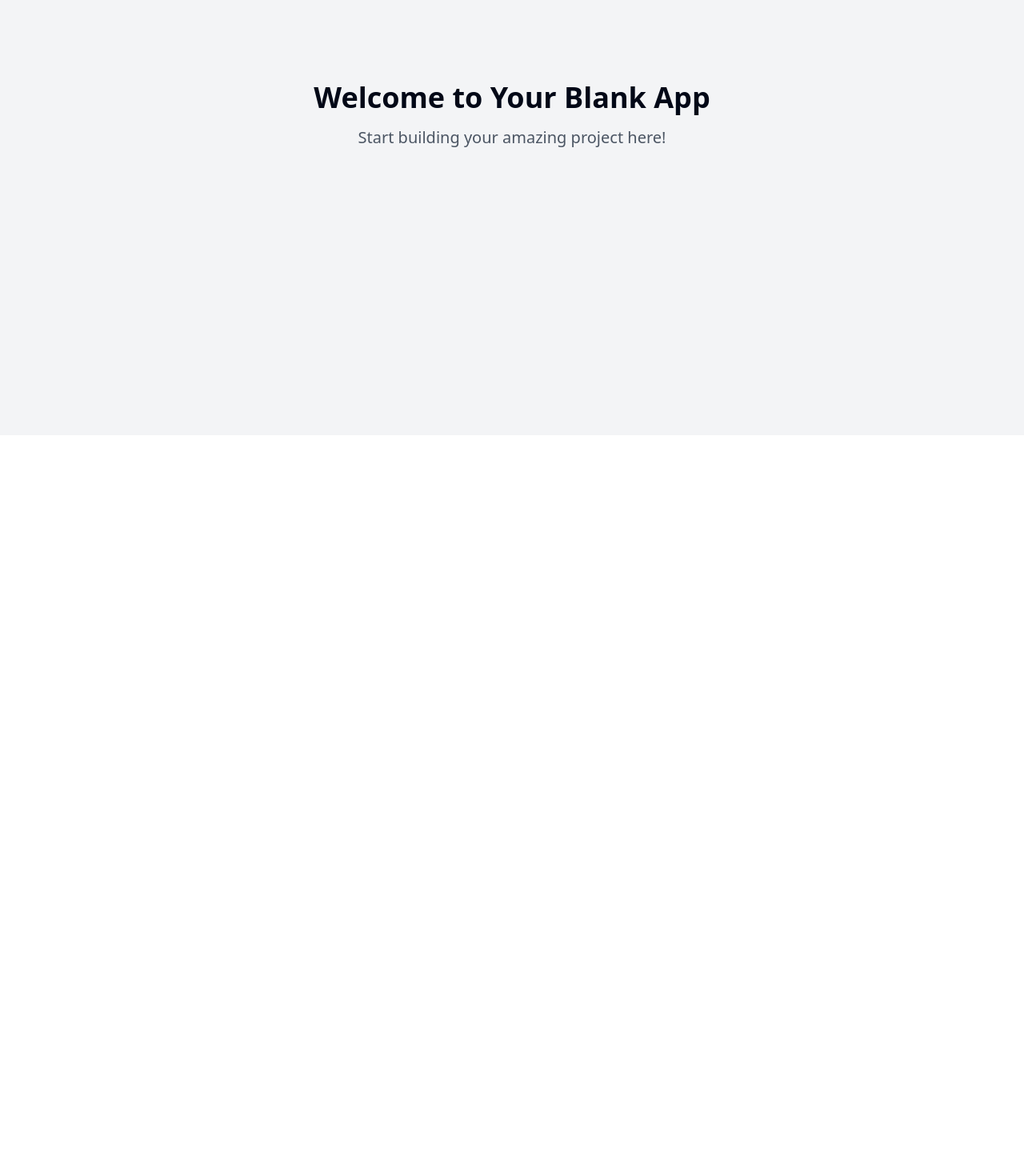
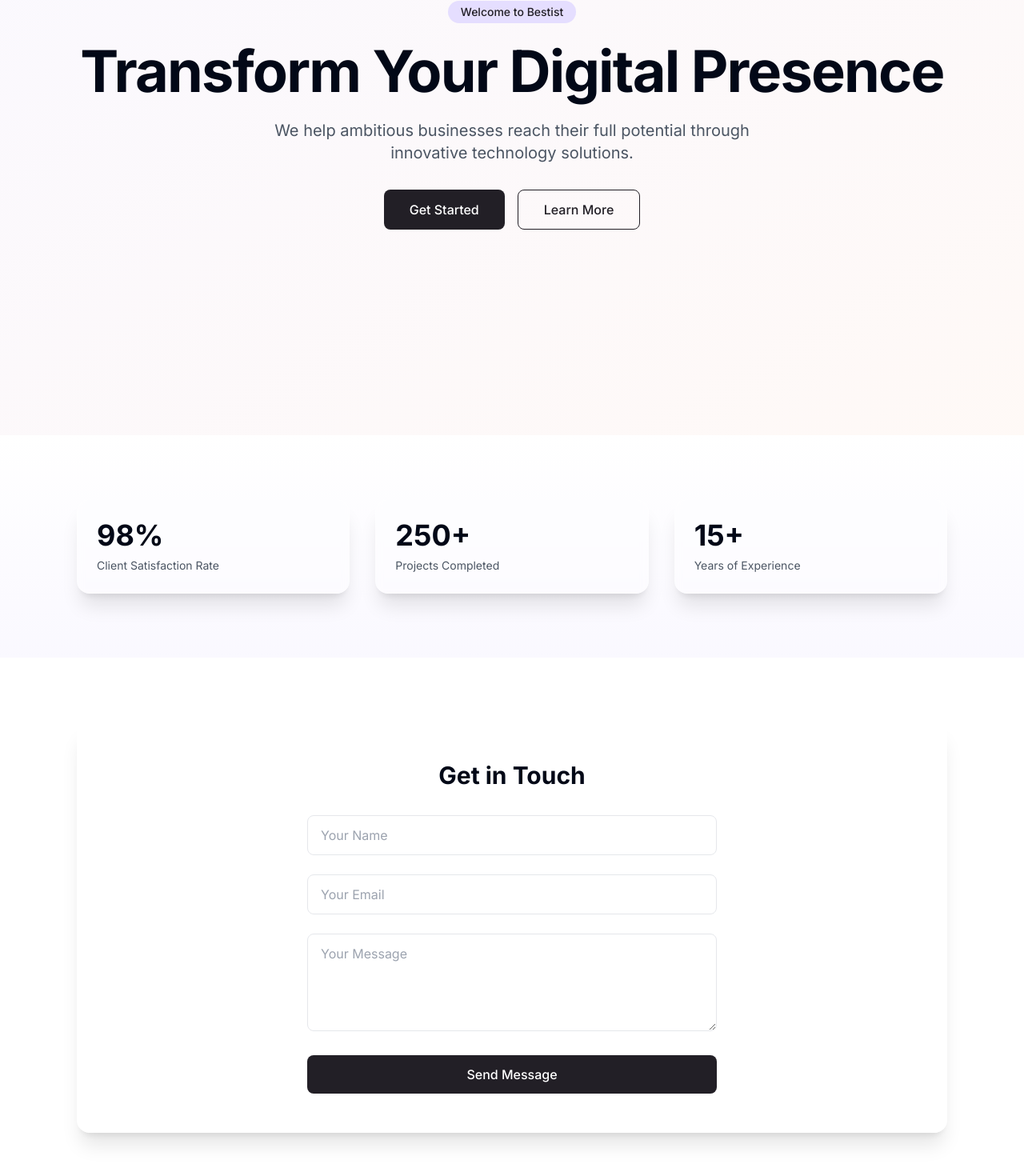
Before and after one commit to DevGruGold/bestist, a React (Vite) app: page / in a window 1280 px wide. Shown: the part 256-1726 px from the top of the page at 80% size. Before the commit the page ends 800 px from the top, so only its background shows below. Built offline with nearby package versions, Linux system fonts and the light colour scheme.

Commit message:
Implement Bestist website
This commit implements a copy of the website found at https://www.bextora.com/, but renamed to "Bestist".

```diff
--- a/package.json
+++ b/package.json
@@ -45,6 +45,7 @@
     "cmdk": "^1.0.0",
     "date-fns": "^3.6.0",
     "embla-carousel-react": "^8.3.0",
+    "framer-motion": "^12.4.3",
     "input-otp": "^1.2.4",
     "lucide-react": "^0.462.0",
     "next-themes": "^0.3.0",
--- /dev/null
+++ b/src/components/StatCard.tsx
@@ -0,0 +1,16 @@
+
+import { FC } from 'react';
+
+interface StatCardProps {
+  number: string;
+  label: string;
+}
+
+export const StatCard: FC<StatCardProps> = ({ number, label }) => {
+  return (
+    <div className="glass-card p-6 animate-hover">
+      <h3 className="text-4xl font-bold mb-2">{number}</h3>
+      <p className="text-sm text-gray-600">{label}</p>
+    </div>
+  );
+};
--- a/src/index.css
+++ b/src/index.css
@@ -1,3 +1,6 @@
+
+@import url('https://fonts.googleapis.com/css2?family=Inter:wght@300;400;500;600;700&display=swap');
+
 @tailwind base;
 @tailwind components;
 @tailwind utilities;
@@ -6,96 +9,44 @@
   :root {
     --background: 0 0% 100%;
     --foreground: 222.2 84% 4.9%;
-
     --card: 0 0% 100%;
     --card-foreground: 222.2 84% 4.9%;
-
     --popover: 0 0% 100%;
     --popover-foreground: 222.2 84% 4.9%;
-
     --primary: 222.2 47.4% 11.2%;
     --primary-foreground: 210 40% 98%;
-
     --secondary: 210 40% 96.1%;
     --secondary-foreground: 222.2 47.4% 11.2%;
-
     --muted: 210 40% 96.1%;
     --muted-foreground: 215.4 16.3% 46.9%;
-
     --accent: 210 40% 96.1%;
     --accent-foreground: 222.2 47.4% 11.2%;
-
     --destructive: 0 84.2% 60.2%;
     --destructive-foreground: 210 40% 98%;
-
     --border: 214.3 31.8% 91.4%;
     --input: 214.3 31.8% 91.4%;
     --ring: 222.2 84% 4.9%;
-
     --radius: 0.5rem;
-
-    --sidebar-background: 0 0% 98%;
-
-    --sidebar-foreground: 240 5.3% 26.1%;
-
-    --sidebar-primary: 240 5.9% 10%;
-
-    --sidebar-primary-foreground: 0 0% 98%;
-
-    --sidebar-accent: 240 4.8% 95.9%;
-
-    --sidebar-accent-foreground: 240 5.9% 10%;
-
-    --sidebar-border: 220 13% 91%;
-
-    --sidebar-ring: 217.2 91.2% 59.8%;
   }
 
-  .dark {
-    --background: 222.2 84% 4.9%;
-    --foreground: 210 40% 98%;
-
-    --card: 222.2 84% 4.9%;
-    --card-foreground: 210 40% 98%;
-
-    --popover: 222.2 84% 4.9%;
-    --popover-foreground: 210 40% 98%;
-
-    --primary: 210 40% 98%;
-    --primary-foreground: 222.2 47.4% 11.2%;
-
-    --secondary: 217.2 32.6% 17.5%;
-    --secondary-foreground: 210 40% 98%;
-
-    --muted: 217.2 32.6% 17.5%;
-    --muted-foreground: 215 20.2% 65.1%;
-
-    --accent: 217.2 32.6% 17.5%;
-    --accent-foreground: 210 40% 98%;
-
-    --destructive: 0 62.8% 30.6%;
-    --destructive-foreground: 210 40% 98%;
-
-    --border: 217.2 32.6% 17.5%;
-    --input: 217.2 32.6% 17.5%;
-    --ring: 212.7 26.8% 83.9%;
-    --sidebar-background: 240 5.9% 10%;
-    --sidebar-foreground: 240 4.8% 95.9%;
-    --sidebar-primary: 224.3 76.3% 48%;
-    --sidebar-primary-foreground: 0 0% 100%;
-    --sidebar-accent: 240 3.7% 15.9%;
-    --sidebar-accent-foreground: 240 4.8% 95.9%;
-    --sidebar-border: 240 3.7% 15.9%;
-    --sidebar-ring: 217.2 91.2% 59.8%;
-  }
-}
-
-@layer base {
   * {
     @apply border-border;
   }
 
+  html {
+    font-family: 'Inter', sans-serif;
+    scroll-behavior: smooth;
+  }
+
   body {
-    @apply bg-background text-foreground;
+    @apply bg-background text-foreground antialiased;
   }
 }
+
+.glass-card {
+  @apply backdrop-blur-sm bg-white/30 border border-white/20 rounded-2xl shadow-xl;
+}
+
+.animate-hover {
+  @apply transition-all duration-300 ease-in-out hover:translate-y-[-5px];
+}
--- a/src/pages/Index.tsx
+++ b/src/pages/Index.tsx
@@ -1,12 +1,85 @@
-// Update this page (the content is just a fallback if you fail to update the page)
+
+import { motion } from "framer-motion";
+import { StatCard } from "../components/StatCard";
 
 const Index = () => {
   return (
-    <div className="min-h-screen flex items-center justify-center bg-gray-100">
-      <div className="text-center">
-        <h1 className="text-4xl font-bold mb-4">Welcome to Your Blank App</h1>
-        <p className="text-xl text-gray-600">Start building your amazing project here!</p>
-      </div>
+    <div className="min-h-screen w-full overflow-hidden">
+      {/* Hero Section */}
+      <section className="relative h-screen flex items-center justify-center px-4">
+        <div className="absolute inset-0 bg-gradient-to-br from-secondary/20 to-accent/20 -z-10" />
+        <div className="container max-w-6xl mx-auto text-center">
+          <motion.div
+            initial={{ opacity: 0, y: 20 }}
+            animate={{ opacity: 1, y: 0 }}
+            transition={{ duration: 0.8 }}
+          >
+            <span className="inline-block px-4 py-1 mb-6 text-sm font-medium rounded-full bg-secondary text-primary">
+              Welcome to Bestist
+            </span>
+            <h1 className="text-5xl md:text-7xl font-bold mb-6 tracking-tight">
+              Transform Your Digital Presence
+            </h1>
+            <p className="text-lg md:text-xl text-gray-600 mb-8 max-w-2xl mx-auto">
+              We help ambitious businesses reach their full potential through innovative technology solutions.
+            </p>
+            <div className="flex flex-wrap gap-4 justify-center">
+              <button className="px-8 py-3 rounded-lg bg-primary text-white font-medium hover:bg-primary/90 transition-colors">
+                Get Started
+              </button>
+              <button className="px-8 py-3 rounded-lg border border-primary text-primary font-medium hover:bg-primary/5 transition-colors">
+                Learn More
+              </button>
+            </div>
+          </motion.div>
+        </div>
+      </section>
+
+      {/* Stats Section */}
+      <section className="py-20 px-4 bg-gradient-to-b from-white to-secondary/20">
+        <div className="container max-w-6xl mx-auto">
+          <div className="grid grid-cols-1 md:grid-cols-3 gap-8">
+            <StatCard number="98%" label="Client Satisfaction Rate" />
+            <StatCard number="250+" label="Projects Completed" />
+            <StatCard number="15+" label="Years of Experience" />
+          </div>
+        </div>
+      </section>
+
+      {/* Contact Section */}
+      <section className="py-20 px-4">
+        <div className="container max-w-6xl mx-auto">
+          <div className="glass-card p-8 md:p-12">
+            <h2 className="text-3xl font-bold mb-8 text-center">Get in Touch</h2>
+            <form className="max-w-lg mx-auto space-y-6">
+              <div>
+                <input
+                  type="text"
+                  placeholder="Your Name"
+                  className="w-full px-4 py-3 rounded-lg border border-gray-200 focus:outline-none focus:border-primary/50 transition-colors"
+                />
+              </div>
+              <div>
+                <input
+                  type="email"
+                  placeholder="Your Email"
+                  className="w-full px-4 py-3 rounded-lg border border-gray-200 focus:outline-none focus:border-primary/50 transition-colors"
+                />
+              </div>
+              <div>
+                <textarea
+                  placeholder="Your Message"
+                  rows={4}
+                  className="w-full px-4 py-3 rounded-lg border border-gray-200 focus:outline-none focus:border-primary/50 transition-colors"
+                ></textarea>
+              </div>
+              <button className="w-full px-8 py-3 rounded-lg bg-primary text-white font-medium hover:bg-primary/90 transition-colors">
+                Send Message
+              </button>
+            </form>
+          </div>
+        </div>
+      </section>
     </div>
   );
 };
--- a/tailwind.config.ts
+++ b/tailwind.config.ts
@@ -1,3 +1,4 @@
+
 import type { Config } from "tailwindcss";
 
 export default {
@@ -14,7 +15,11 @@ export default {
       center: true,
       padding: '2rem',
       screens: {
-				'2xl': '1400px'
+        'sm': '640px',
+        'md': '768px',
+        'lg': '1024px',
+        'xl': '1280px',
+        '2xl': '1400px',
       }
     },
     extend: {
@@ -25,72 +30,36 @@ export default {
         background: 'hsl(var(--background))',
         foreground: 'hsl(var(--foreground))',
         primary: {
-					DEFAULT: 'hsl(var(--primary))',
-					foreground: 'hsl(var(--primary-foreground))'
+          DEFAULT: '#221F26',
+          foreground: '#F6F6F7',
         },
         secondary: {
-					DEFAULT: 'hsl(var(--secondary))',
-					foreground: 'hsl(var(--secondary-foreground))'
-				},
-				destructive: {
-					DEFAULT: 'hsl(var(--destructive))',
-					foreground: 'hsl(var(--destructive-foreground))'
-				},
-				muted: {
-					DEFAULT: 'hsl(var(--muted))',
-					foreground: 'hsl(var(--muted-foreground))'
+          DEFAULT: '#E5DEFF',
+          foreground: '#221F26',
         },
         accent: {
-					DEFAULT: 'hsl(var(--accent))',
-					foreground: 'hsl(var(--accent-foreground))'
+          DEFAULT: '#FDE1D3',
+          foreground: '#221F26',
         },
-				popover: {
-					DEFAULT: 'hsl(var(--popover))',
-					foreground: 'hsl(var(--popover-foreground))'
-				},
-				card: {
-					DEFAULT: 'hsl(var(--card))',
-					foreground: 'hsl(var(--card-foreground))'
-				},
-				sidebar: {
-					DEFAULT: 'hsl(var(--sidebar-background))',
-					foreground: 'hsl(var(--sidebar-foreground))',
-					primary: 'hsl(var(--sidebar-primary))',
-					'primary-foreground': 'hsl(var(--sidebar-primary-foreground))',
-					accent: 'hsl(var(--sidebar-accent))',
-					'accent-foreground': 'hsl(var(--sidebar-accent-foreground))',
-					border: 'hsl(var(--sidebar-border))',
-					ring: 'hsl(var(--sidebar-ring))'
-				}
-			},
-			borderRadius: {
-				lg: 'var(--radius)',
-				md: 'calc(var(--radius) - 2px)',
-				sm: 'calc(var(--radius) - 4px)'
       },
       keyframes: {
-				'accordion-down': {
-					from: {
-						height: '0'
+        "slide-up": {
+          "0%": { transform: "translateY(20px)", opacity: "0" },
+          "100%": { transform: "translateY(0)", opacity: "1" }
         },
-					to: {
-						height: 'var(--radix-accordion-content-height)'
-					}
-				},
-				'accordion-up': {
-					from: {
-						height: 'var(--radix-accordion-content-height)'
-					},
-					to: {
-						height: '0'
-					}
+        "fade-in": {
+          "0%": { opacity: "0" },
+          "100%": { opacity: "1" }
         }
       },
       animation: {
-				'accordion-down': 'accordion-down 0.2s ease-out',
-				'accordion-up': 'accordion-up 0.2s ease-out'
-			}
-		}
+        "slide-up": "slide-up 0.5s ease-out",
+        "fade-in": "fade-in 0.5s ease-out"
+      },
+      backdropBlur: {
+        xs: '2px',
+      },
+    },
   },
   plugins: [require("tailwindcss-animate")],
 } satisfies Config;
```
Also changed, not shown: 1 other file (tests, documents, lock files or other folders). Lines whose indentation alone changed are shown as unchanged.
